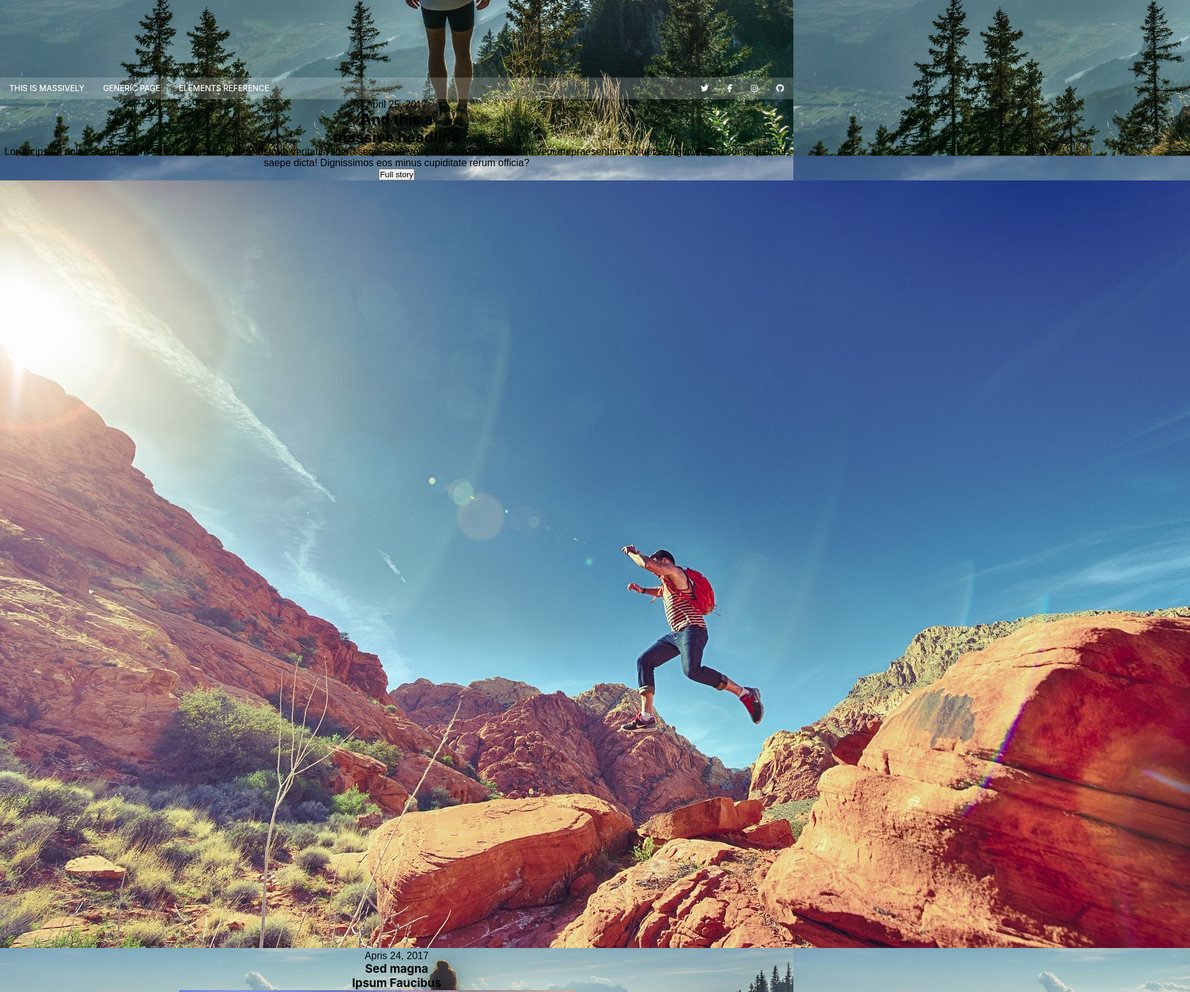
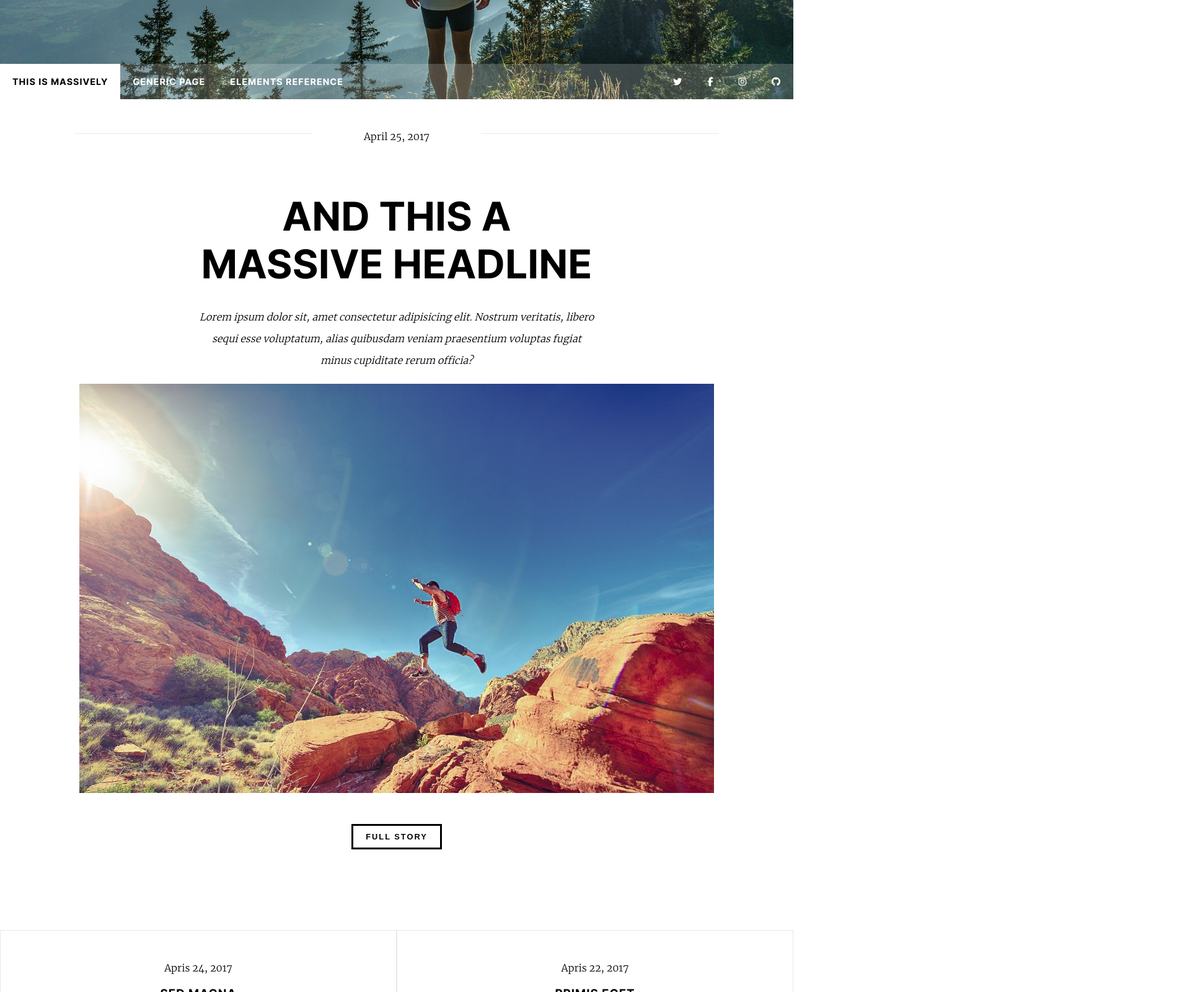
Before and after one commit to MedericDev/Mountain, a plain HTML site: page index.html in a window 1280 px wide. Shown: the part 640-2240 px from the top of the page at 62% size, 1920 px wide, since content can reach past the window. Drawn offline with Linux system fonts and the light colour scheme; a web font is replaced by a local one.

Commit message:
main encours

```diff
--- a/assets/style/_settings.scss
+++ b/assets/style/_settings.scss
@@ -46,4 +46,5 @@ body{
   text-align: center;
   max-width: 1300px;
   margin: 0 auto;
+  overflow-x: hidden;
 }
--- a/assets/style/components/_buttons.scss
+++ b/assets/style/components/_buttons.scss
@@ -0,0 +1,9 @@
+.btn {
+    padding: 10px 20px;
+    letter-spacing: 2px;
+    font-weight: 800;
+    text-transform: uppercase;
+    border: 3px solid black;
+    background: transparent;
+    font-size: .8rem;
+}
--- a/assets/style/layout/_header.scss
+++ b/assets/style/layout/_header.scss
@@ -11,17 +11,18 @@ header {
     flex-direction: column;
     align-items: center;
     justify-content: center;
-    transform: translateY(40px);
+    transform: translateY(100px);
     color: $color1;
 
     h1 {
         text-transform: uppercase;
         font-weight: 800;
-        font-size: 3rem;
+        font-size: 5rem;
     }
 
     p{
         margin: 50px 0;
+        font-style: italic;
     }
 
     i {
@@ -41,22 +42,34 @@ header {
     align-items: center;
     justify-content: space-between;
 
+    .nav_left {
+        li{
+            &:first-child{
+                background: $color1;
+                a{
+                    color: $color2;
+                }
+            }
+        }
+    }
+
     .nav_left,
     .nav_right {
         display: flex;
         align-items: center;
         justify-content: space-between;
 
+
         a {
-            padding: 10px 15px;
+            padding: 20px 20px;
             color:$color1;
             display:inline-block;
             transition: .3s ease;
             text-transform: uppercase;
             font-family: $font1;
-            font-size: .8rem;
-            font-weight: 500;
-
+            font-size: .9rem;
+            font-weight: 700;
+            letter-spacing: 1px;
 
             &:hover {
                 background: $color1;
--- a/assets/style/layout/_main.scss
+++ b/assets/style/layout/_main.scss
@@ -0,0 +1,91 @@
+.main-content {
+    height: 100%;
+    background: $color1;
+
+
+    .section_header{
+        position: relative;
+        span {
+            font-size: 1Rem;
+            display: inline-block;
+            margin: 50px 0;
+
+
+            &::before {
+                content:"";
+                height: 1px;
+                width: 30%;
+                position: absolute;
+                background: rgba(0, 0, 0, 0.089);
+                right: 120px;
+                top: 55px;
+            }
+            &::after {
+                content:"";
+                height: 1px;
+                width: 30%;
+                position: absolute;
+                background: rgba(0, 0, 0, 0.089);
+                left: 120px;
+                top: 55px;
+            }
+        }
+
+        h2{
+            margin: 30px 0;
+            font-size: 4rem;
+            text-transform: uppercase;
+        }
+
+        p{
+            width: 50%;
+            margin: 0 auto;
+            font-style: italic;
+            line-height: 35px;
+        }
+
+        img{
+            width: 80%;
+            display: block;
+            margin: 20px auto;
+        }
+
+        .btn{
+            margin: 30px 0 80px 0;
+        }
+    }
+    .section_main {
+        display: grid;
+        grid-template-columns: 1fr 1fr;
+
+        .left_part,
+        .right_part {
+            margin-top: 50px;
+            padding: 30px;
+            border: 1px solid rgba(0, 0, 0, 0.089);
+
+            span {
+                display: inline-block;
+                margin: 20px 0 20px 0;
+            }
+
+            h3 {
+                letter-spacing: 1px;
+                margin-bottom: 10px;
+                text-transform: uppercase;
+            }
+            p{
+                width: 80%;
+                margin: 30px auto;
+                text-align: justify;
+            }
+            img {
+                width: 80%;
+            }
+
+            .btn{
+                margin-bottom: 30px;
+            }
+        }
+    }
+}
--- a/index.html
+++ b/index.html
@@ -37,23 +37,24 @@
             <h2>And this a <br> massive headline</h2>
             <p>Lorem ipsum dolor sit, amet consectetur adipisicing elit.
                 Nostrum veritatis, libero sequi esse voluptatum, alias quibusdam veniam praesentium voluptas fugiat
-                aliquid
-                consequuntur,
-                saepe dicta! Dignissimos eos minus cupiditate rerum officia?</p>
-            <button class="btn">Full story</button>
-            <img src="./assets/images/pic01.jpg" alt="">
+                 minus cupiditate rerum officia?</p>
+                <img src="./assets/images/pic01.jpg" alt="">
+                <button class="btn">Full story</button>
         </section>
         <section class="section_main">
             <div class="left_part">
                 <span>Apris 24, 2017</span>
                 <h3>Sed magna <br> Ipsum Faucibus</h3>
                 <img src="./assets/images/pic02.jpg" alt="">
+                <p>Lorem ipsum dolor, sit amet consectetur adipisicing elit. Debitis eligendi impedit neque distinctio rem nulla! neque distinctio rem nulla!</p>
+
                 <button class="btn">Full story</button>
             </div>
             <div class="right_part">
                 <span>Apris 22, 2017</span>
                 <h3>Primis eget<br>Imperdiet Lorem</h3>
                 <img src="./assets/images/pic03.jpg" alt="">
+                <p>Lorem ipsum dolor, sit amet consectetur adipisicing elit. Debitis eligendi impedit neque distinctio rem nulla! neque distinctio rem nulla!</p>
                 <button class="btn">Full story</button>
             </div>
         </section>
```
Also changed, not shown: assets/fonts/Inter-VariableFont_slnt,wght.ttf (added), assets/fonts/Merriweather-Light.ttf (added), assets/fonts/font.txt (deleted), assets/style/index.css, 1 other file.
